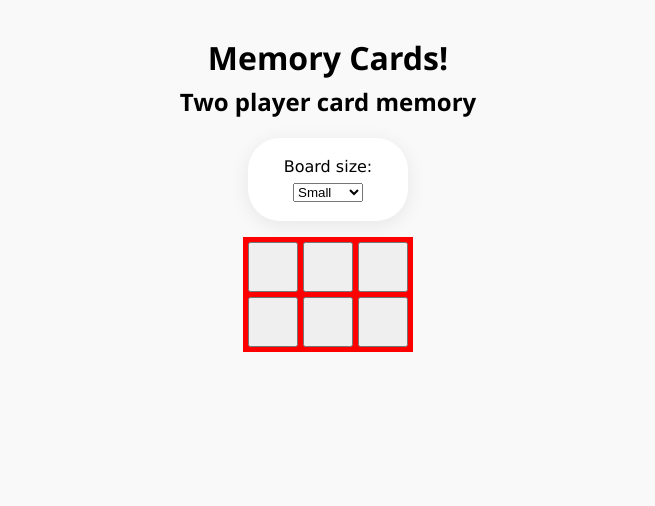
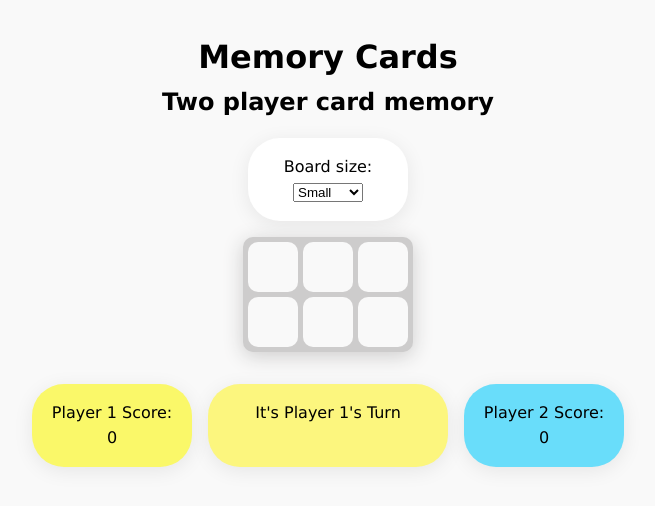
Before and after one commit to ThomasSKoe/memory-cards, a plain HTML site: page index.html in a window 1280 px wide. Shown: the whole page, without its empty margins (312-967 px from the left). Drawn offline with Linux system fonts and the light colour scheme.

Commit message:
Playable

```diff
--- a/index.html
+++ b/index.html
@@ -9,10 +9,11 @@
 
 
 <body>
-    <h1>Memory Cards!</h1>
+    <h1>Memory Cards</h1>
     <h2 id="info">Two player card memory</h2>
 
 <div id="userImput">
+
 
     <label for="boardSize">Board size:</label>
     <select id="boardSize">
@@ -21,18 +22,19 @@
         <option value = "large">Large</option>
     </Select>
 
-
 </div>
 
 
-<div id="game">
-
-    <div id="gameboard">
 
 
+<div id="game">
+    <div id="gameboard"></div>
+</div>
 
-    </div>
-
+<div id="status">
+    <div id="player1Score">Player 1 Score</div>
+    <div id="playerTurn">It's Player 1's Turn</div>
+    <div id="player2Score">Player 2 Score</div>
 </div>
 
 
--- a/script.js
+++ b/script.js
@@ -3,6 +3,13 @@ const userImput = document.getElementById('boardSize');
 const gameBoard = document.getElementById('gameboard');
 
 handleChange();
+
+player1Score = 0;
+player2Score = 0;
+updateScore();
+
+
+
 
 //looks if thers a hcange in the dropdown menu
 userImput.addEventListener('change', handleChange);
@@ -10,6 +17,7 @@ userImput.addEventListener('change', handleChange);
 
 
 function handleChange() {
+    updatePlayerTurn(1);
 
     const selectedValue = userImput.value;
 
@@ -32,8 +40,8 @@ function handleChange() {
         gameBoard.style.gridTemplateColumns = "repeat(5, 1fr)";
         gameBoard.style.maxWidth = "280px";
 
-        length = 6;
-        height = 3;
+        length = 5;
+        height = 4;
 
         cards = new Array(length * height);
 
@@ -44,7 +52,7 @@ function handleChange() {
         gameBoard.style.maxWidth = "400px";
 
         length = 7;
-        height = 4;
+        height = 6;
 
         cards = new Array(length * height);
 
@@ -85,7 +93,10 @@ function createPairs() {
         "🍕", "🎲", "🧠",
         "🚀", "🌈", "🦆",
         "🍄", "🚗", "🐢",
-        "🐓", "🪼", "🍎"];
+        "🐓", "🪼", "🍎",
+        "🍔", "🍉", "🫐",
+        "🎱", "🏀", "🏈",
+        "🔮"];
 
     let totalCards = height * length;
     let numPairs = totalCards / 2;
@@ -123,6 +134,7 @@ function shuffleArray(arrayToShuffle) {
 
 function playGame(cards) {
 
+
     playerTurn = 1;
     numOfCardsFlipped = 0;
 
@@ -138,10 +150,10 @@ function playGame(cards) {
 
             //takes the clicked cards
             const clickedCard = cards[i]
-            console.log(clickedCard.flipped);
 
             //if thta card has already been clicked, do nothing
-            if(clickedCard.flipped) return;
+            if (clickedCard.flipped) return;
+
 
             //shows the emoji value on the screen
             clickedCard.textContent = clickedCard.matchPair;
@@ -149,7 +161,6 @@ function playGame(cards) {
             //counts how many flipped this turn
             numOfCardsFlipped++;
 
-            console.log(numOfCardsFlipped);
 
             //marks the card as flipped
             clickedCard.flipped = true;
@@ -157,26 +168,30 @@ function playGame(cards) {
             //if its the first move
             if (numOfCardsFlipped == 1) {
                 firstChoice = clickedCard;
-                console.log(firstChoice.matchPair);
 
                 //if its the seccond move
             } else if (numOfCardsFlipped == 2) {
                 seccondChoice = clickedCard;
-                console.log(seccondChoice.matchPair);
 
             }
 
             //if both cards are flipped
             if (numOfCardsFlipped == 2) {
+
                 //if they are not correct
                 if (firstChoice.matchPair != seccondChoice.matchPair) {
-                    firstChoice.style.backgroundColor = "red";
-                    seccondChoice.style.backgroundColor = "red";
+                    firstChoice.style.backgroundColor = "#fc4c66";
+                    seccondChoice.style.backgroundColor = "#fc4c66";
+                    firstChoice.classList.add("shake");
+                    seccondChoice.classList.add("shake");
+
 
                     //makes it so no other cards can be clicked
                     lockGame = true;
 
                     setTimeout(() => {
+                        firstChoice.classList.remove("shake");
+                        seccondChoice.classList.remove("shake");
 
                         //clears the screen
                         firstChoice.textContent = "";
@@ -184,15 +199,62 @@ function playGame(cards) {
                         firstChoice.style.backgroundColor = "#f9f9f9";
                         seccondChoice.style.backgroundColor = "#f9f9f9";
                         lockGame = false;
+                        firstChoice.flipped = false;
+                        seccondChoice.flipped = false;
+
+                        //changes Player Turn
+                        playerTurn = (playerTurn % 2) + 1;
+                        console.log(playerTurn);
+                        updatePlayerTurn(playerTurn);
+
+
                     }, 1000);
 
                     //if the cards do match
                 } else {
-                    firstChoice.style.backgroundColor = "green";
-                    seccondChoice.style.backgroundColor = "green";
+
+
+                    if (playerTurn == 1) {
+                        player1Score++;
+                        firstChoice.style.backgroundColor = "#faf869";
+                        seccondChoice.style.backgroundColor = "#faf869";
+                    } else {
+                        player2Score++;
+                        firstChoice.style.backgroundColor = "#69ddfa";
+                        seccondChoice.style.backgroundColor = "#69ddfa";
+
+                    }
+
+
+
                 }
                 numOfCardsFlipped = 0;
             }
+            updateScore();
         });
     }
 }
+
+
+function updatePlayerTurn(turn) {
+    const turnCard = document.getElementById('playerTurn');
+
+    if (turn == 1) {
+        turnCard.style.backgroundColor = "#fcf67e";
+        turnCard.textContent = "It's Player 1's Turn"
+    } else {
+        turnCard.style.backgroundColor = "#89e3fa";
+        turnCard.textContent = "It's Player 2's Turn"
+    }
+}
+
+function updateScore() {
+
+    const scoreCard1 = document.getElementById('player1Score');
+    scoreCard1.textContent = "Player 1 Score: " + player1Score;
+
+    const scoreCard2 = document.getElementById('player2Score');
+    scoreCard2.textContent = "Player 2 Score: " + player2Score;
+
+
+}
--- a/style.css
+++ b/style.css
@@ -5,7 +5,8 @@
 }
 
 body {
-    font-family: 'Segoe UI', Tahoma, Geneva, Verdana, sans-serif;
+    font-family: 'Verdana', sans-serif;
+    ;
     background-color: #f9f9f9;
     padding: 2rem;
     line-height: 1.6;
@@ -14,7 +15,8 @@ body {
 
 #userImput {
 
-    font-family: 'Verdana',sans-serif;;
+    font-family: 'Verdana', sans-serif;
+    ;
     background-color: white;
 
     font-size: 1rem;
@@ -40,8 +42,11 @@ body {
     gap: 5px;
     margin: 0 auto;
     max-width: 170px;
-    background-color: red;
+    background-color: rgb(205, 204, 204);
     padding: 5px;
+    border-radius: 10px;
+    box-shadow: 0 4px 20px rgb(205, 204, 204);
+
 
 }
 
@@ -49,6 +54,83 @@ body {
     height: 50px;
     width: 50px;
     font-size: 26px;
+    border-radius: 10px;
+    border: none;
+    background-color: #f9f9f9;
+    transition: transform 0.2s ease;
+
+}
+
+.card:hover {
+    transform: translateY(-2px);
+}
+
+@keyframes shake {
+    0% {
+        transform: translateX(0);
+    }
+
+    20% {
+        transform: translateX(-2px);
+    }
+
+    40% {
+        transform: translateX(2px);
+    }
+
+    60% {
+        transform: translateX(-2px);
+    }
+
+    80% {
+        transform: translateX(2px);
+    }
+
+    100% {
+        transform: translateX(0);
+    }
+}
+
+.shake {
+    animation: shake 0.4s;
+}
 
 
+#status {
+    display: flex;
+    justify-content: center;
+    gap: 1rem;
+    margin-top: 1rem;
+
 }
+
+#player1Score,
+#player2Score,
+#playerTurn {
+
+    background-color: white;
+
+    font-size: 1rem;
+    border-radius: 2rem;
+    padding: 1rem;
+    text-align: center;
+    width: 10rem;
+    margin-top: 1rem;
+    margin-bottom: 1rem;
+    box-shadow: 0 4px 20px rgba(0, 0, 0, 0.08);
+}
+
+#playerTurn {
+    background-Color: #fcf67e;
+    width: 15rem;
+}
+
+#player1Score {
+    background-color: rgb(250, 248, 105);
+
+}
+
+#player2Score {
+    background-color: rgb(105, 221, 250);
+
+}
```
